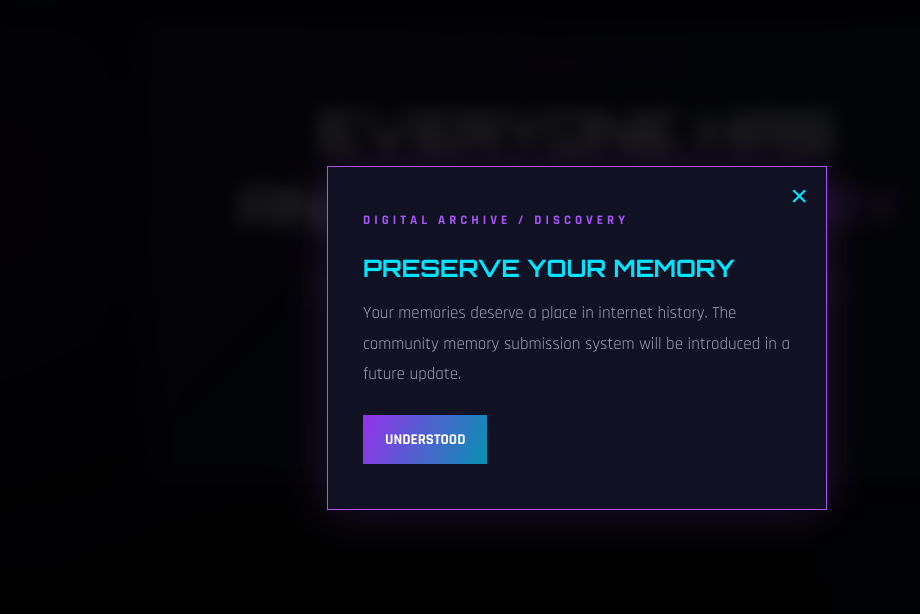
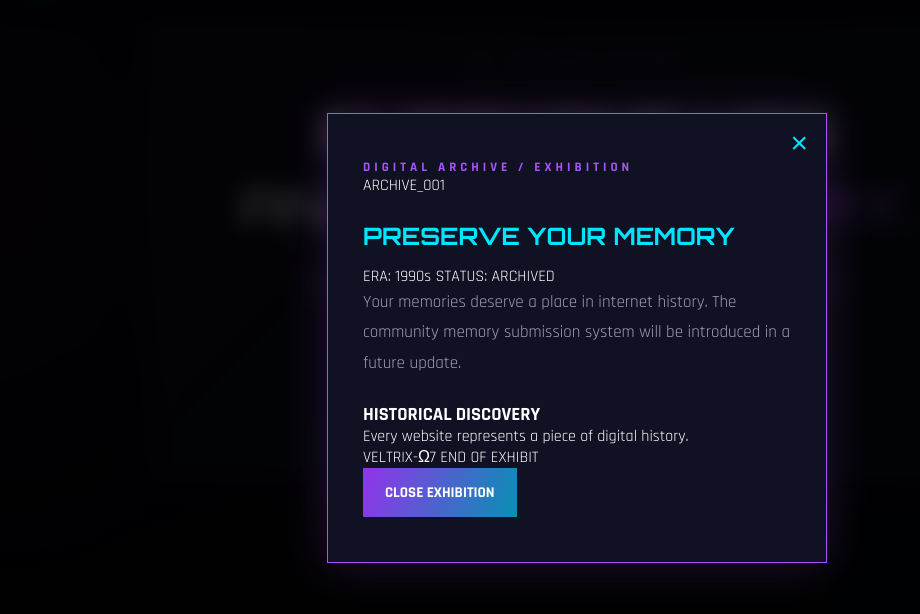
Before and after one commit to aashlesha42-star/internet-museum, a plain HTML site: page index.html in a window 1280 px wide. Both pictures are taken after a click on the button "SHARE YOUR MEMORY ↗". Shown: the part 3207-3821 px from the top of the page, without its empty margins (63-983 px from the left). Drawn offline with Linux system fonts and the light colour scheme.

Commit message:
Refactor archive modal in index.html
Updated the archive modal structure and content.

```diff
--- a/index.html
+++ b/index.html
@@ -455,21 +455,56 @@
 
 
  <!-- ARCHIVE MODAL -->
+
 <div class="modal-overlay" id="archiveModal">
 
-        <div class="modal-box">
+    <div class="modal-box archive-exhibition">
 
         <button class="modal-close" id="closeModal"
             aria-label="Close">×</button>
 
-            <p class="section-label">DIGITAL ARCHIVE / DISCOVERY</p>
+        <p class="section-label" id="modalCategory">
+            DIGITAL ARCHIVE / EXHIBITION
+        </p>
 
-            <h2 id="modalTitle">ARCHIVE</h2>
+        <div class="exhibition-image" id="modalImage">
+            <span>ARCHIVE_001</span>
+        </div>
 
-            <p id="modalDescription"></p>
+        <h2 id="modalTitle">LOST WEBSITES</h2>
+
+        <div class="exhibition-meta">
+
+            <span id="modalYear">ERA: 1990s</span>
+
+            <span>STATUS: ARCHIVED</span>
+
+        </div>
+
+        <p id="modalDescription">
+            Explore forgotten websites from the early internet.
+        </p>
+
+        <div class="exhibition-facts">
+
+            <h3>HISTORICAL DISCOVERY</h3>
+
+            <p id="modalFact">
+                Every website represents a piece of digital history.
+            </p>
+
+        </div>
+
+        <div class="exhibition-footer">
+
+            <span>VELTRIX-Ω7</span>
+
+            <span>END OF EXHIBIT</span>
+
+        </div>
 
         <button class="button-primary" id="modalOkay">
-                UNDERSTOOD
+            CLOSE EXHIBITION
         </button>
 
     </div>
```
Lines whose indentation alone changed are shown as unchanged.
